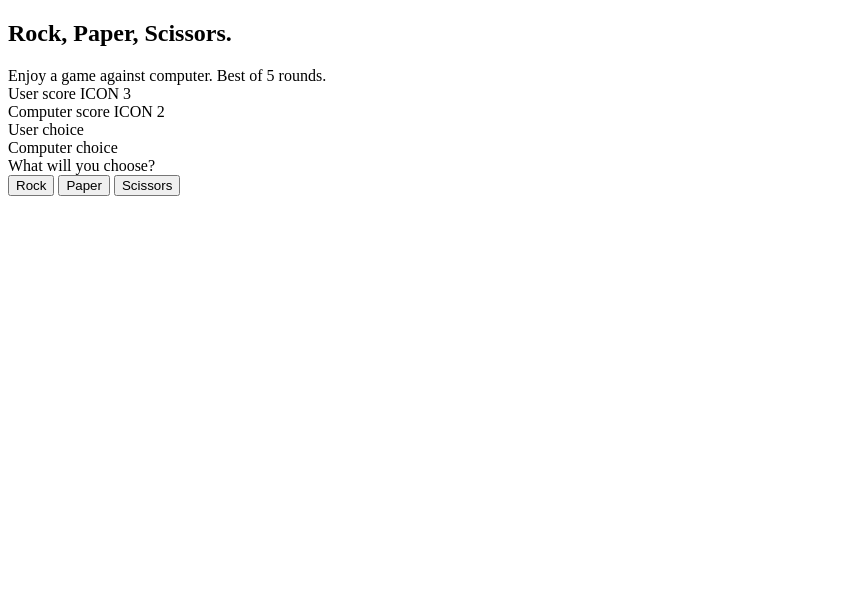
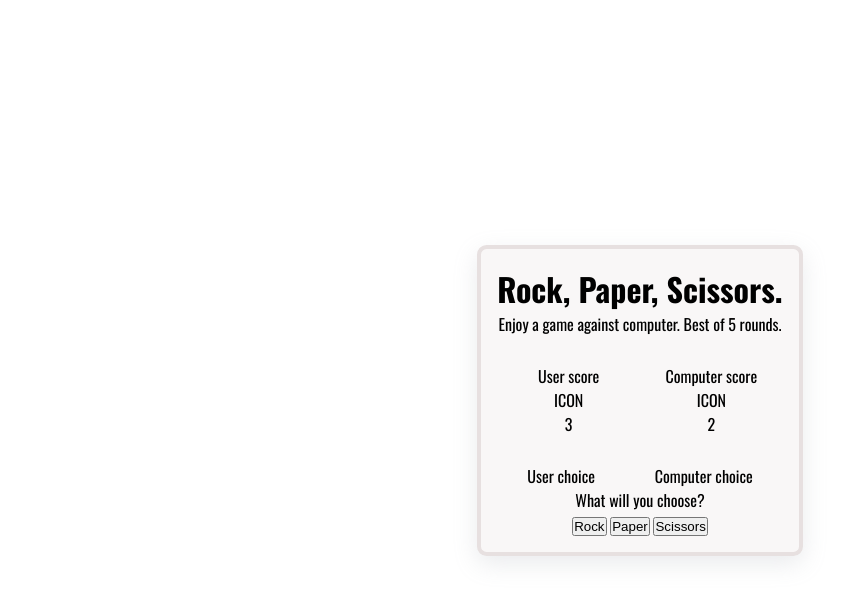
Before and after one commit to ThirstyMango/odin-rock_paper_scissors, a plain HTML site: page index.html in a window 1280 px wide. Shown: the whole page, without its empty margins (0-858 px from the left). Drawn offline with nearby package versions, Linux system fonts and the light colour scheme.

Commit message:
Work on html and basic styling core

```diff
--- a/index.html
+++ b/index.html
@@ -5,12 +5,21 @@
     <meta name="viewport" content="width=device-width, initial-scale=1.0" />
     <title>Rock, Paper, Scissors game</title>
     <script defer src="./main.js"></script>
+    <link rel="stylesheet" href="./style.css" />
+
+    <!-- Fonts -->
+    <link rel="preconnect" href="https://fonts.googleapis.com" />
+    <link rel="preconnect" href="https://fonts.gstatic.com" crossorigin />
+    <link
+      href="https://fonts.googleapis.com/css2?family=Oswald:wght@200..700&display=swap"
+      rel="stylesheet"
+    />
   </head>
   <body>
     <div class="wrapper">
       <div class="container">
         <!-- Header -->
-        <h2 class="container__header">Rock, Paper, Scissors.</h2>
+        <h1 class="container__header">Rock, Paper, Scissors.</h1>
         <div class="container__info">
           Enjoy a game against computer. Best of 5 rounds.
         </div>
@@ -32,8 +41,16 @@
               </div>
             </div>
 
-            <div class="game__block game__block--user">User choice</div>
-            <div class="game__block game__block--computer">Computer choice</div>
+            <div class="game__player-choices">
+              <div class="player-choices">
+                <div class="player-choices__block" data-player="user">
+                  User choice
+                </div>
+                <div class="player-choices__block" data-player="computer">
+                  Computer choice
+                </div>
+              </div>
+            </div>
           </div>
         </div>
 
--- /dev/null
+++ b/style.css
@@ -0,0 +1,69 @@
+/* Boiler plate */
+
+:root {
+  font-size: 16px;
+  font-family: "Oswald", sans-serif;
+
+  /* Variables */
+  --light: rgb(249, 247, 247);
+  --light-grey: rgb(231, 224, 224);
+  --light-blue: rgb(219, 226, 239);
+  --blue: rgb(63, 114, 175);
+  --dark-blue: rgb(17, 45, 78);
+
+  --padding-small: 0.5rem;
+  --padding-medium: 1rem;
+  --padding-big: 2rem;
+}
+
+*,
+*::before,
+*::after {
+  margin: 0;
+  padding: 0;
+  box-sizing: border-box;
+}
+
+a {
+  text-decoration: 0;
+}
+
+li {
+  list-style-type: none;
+}
+
+/* Content */
+.wrapper {
+  min-width: 100vw;
+  min-height: 100vh;
+  display: flex;
+  align-items: center;
+  justify-content: center;
+}
+
+.container {
+  background-color: var(--light);
+  padding: var(--padding-medium);
+  border: 0.3rem solid var(--light-grey);
+  border-radius: 0.6rem;
+  text-align: center;
+  box-shadow: rgba(149, 157, 165, 0.2) 0px 8px 24px;
+}
+
+.game__score {
+  display: flex;
+  justify-content: space-around;
+}
+
+.score-board {
+  width: 8rem;
+  height: 8rem;
+  display: flex;
+  flex-direction: column;
+  justify-content: center;
+}
+
+.player-choices {
+  display: flex;
+  justify-content: space-around;
+}
```
